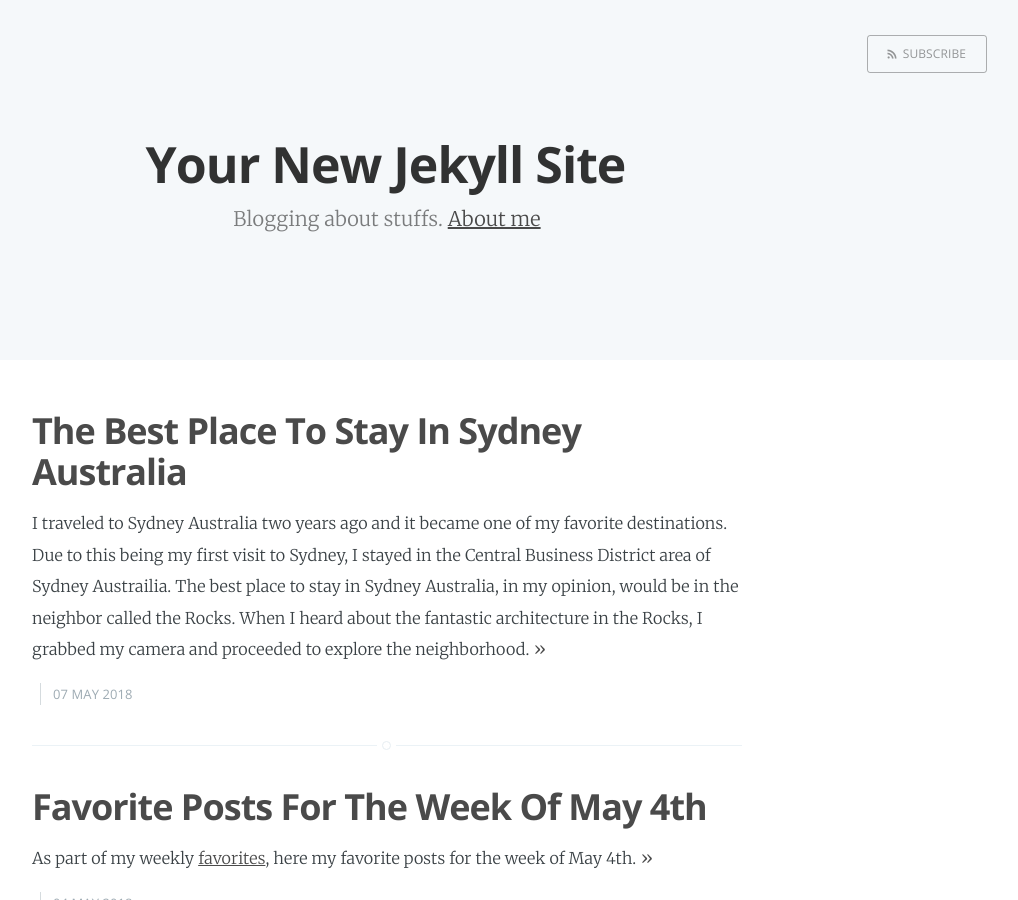
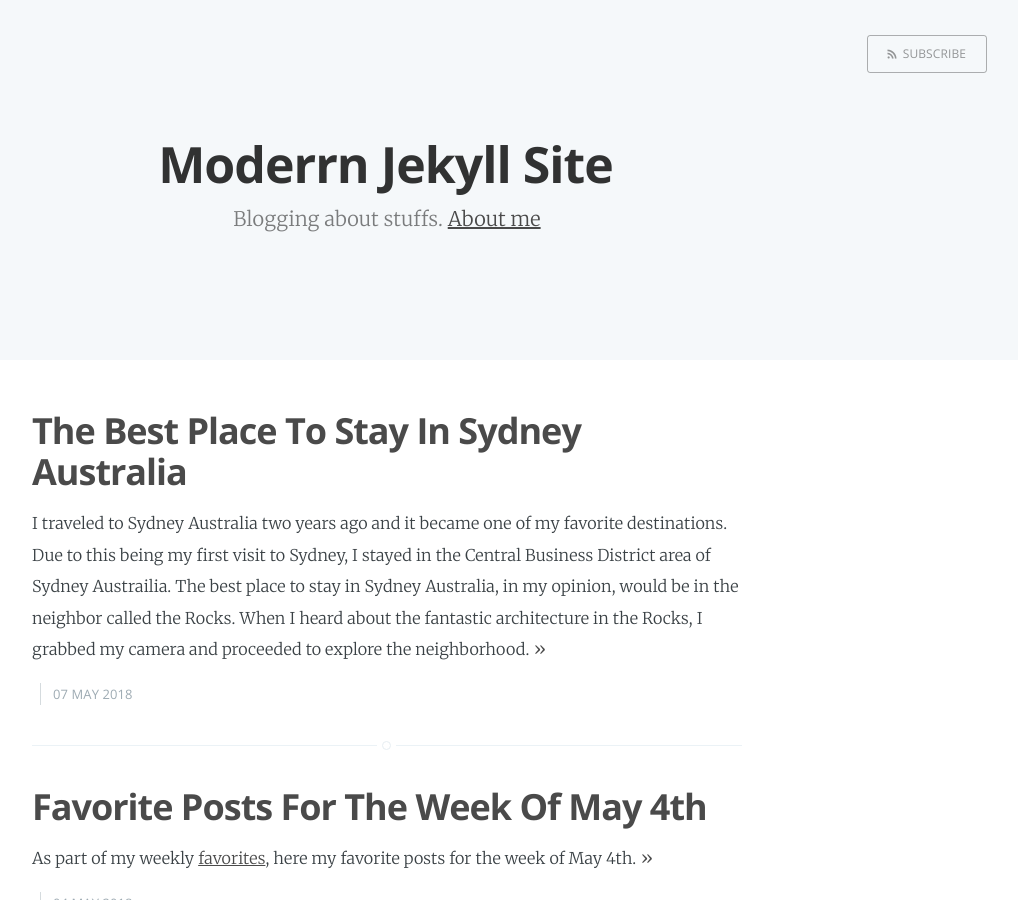
Before and after one commit to moderrnup/moderrnup.github.io, a Jekyll site: the page built from index.html, in a window 1280 px wide and 900 px high. Shown: the whole window, without its empty margins (253-1271 px from the left). Built offline with Jekyll 4.4.1, drawn with Linux system fonts in a browser that asks for light colours; the list of posts is cut into pages by our own code; some of the changed text lies outside the part shown.

Commit message:
Update _config.yml

```diff
--- a/_config.yml
+++ b/_config.yml
@@ -1,4 +1,4 @@
-name: Your New Jekyll Site
+name: Moderrn Jekyll Site
 description: Blogging about stuffs
 meta_description: "Your New Jekyll Site, Blogging about stuffs"
 
```
